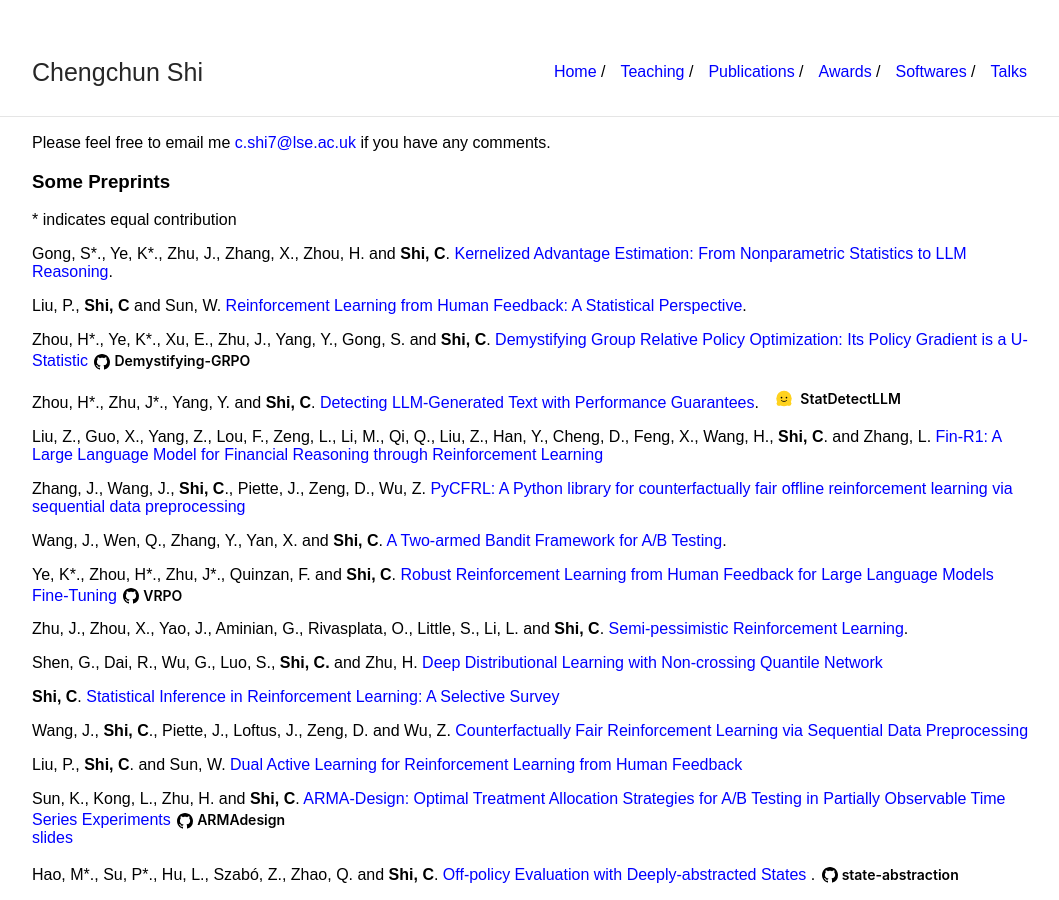
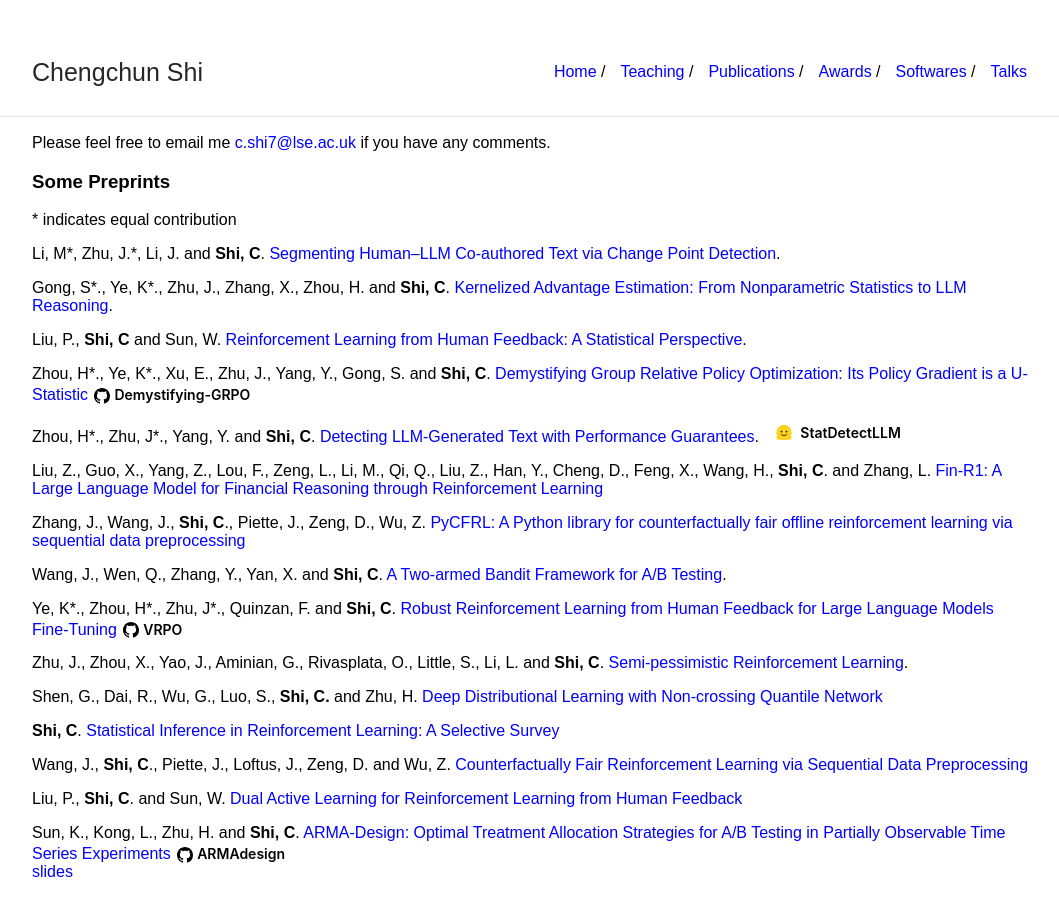
Before and after one commit to callmespring/callmespring.github.io, a Jekyll site: the page built from publication.md, in a window 1280 px wide and 900 px high. Shown: the whole window, without its empty margins (108-1167 px from the left). Built offline with Jekyll 4.4.1, drawn with Linux system fonts in a browser that asks for light colours.

Commit message:
Update publication.md

```diff
--- a/publication.md
+++ b/publication.md
@@ -10,6 +10,9 @@ Please feel free to email me <c.shi7@lse.ac.uk> if you have any comments.
 ### Some Preprints
 
 \* indicates equal contribution
+
+Li, M\*, Zhu, J.\*, Li, J. and **Shi, C**. [Segmenting Human–LLM Co-authored Text via Change Point
+Detection](https://arxiv.org/pdf/2605.03723).
 
 Gong, S\*., Ye, K\*., Zhu, J., Zhang, X., Zhou, H. and **Shi, C**. [Kernelized Advantage Estimation: From Nonparametric Statistics
 to LLM Reasoning](https://arxiv.org/pdf/2604.28005).
```
